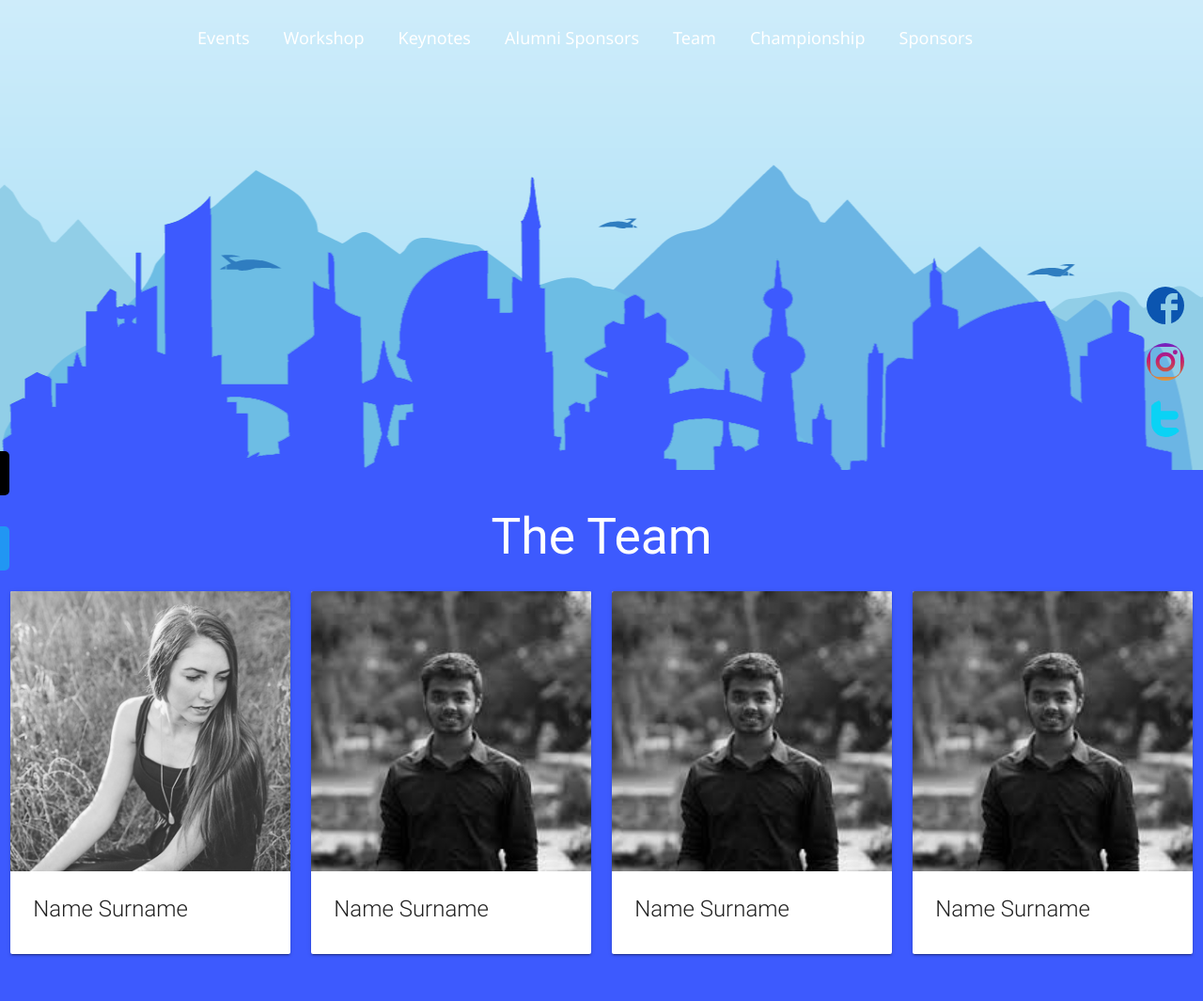
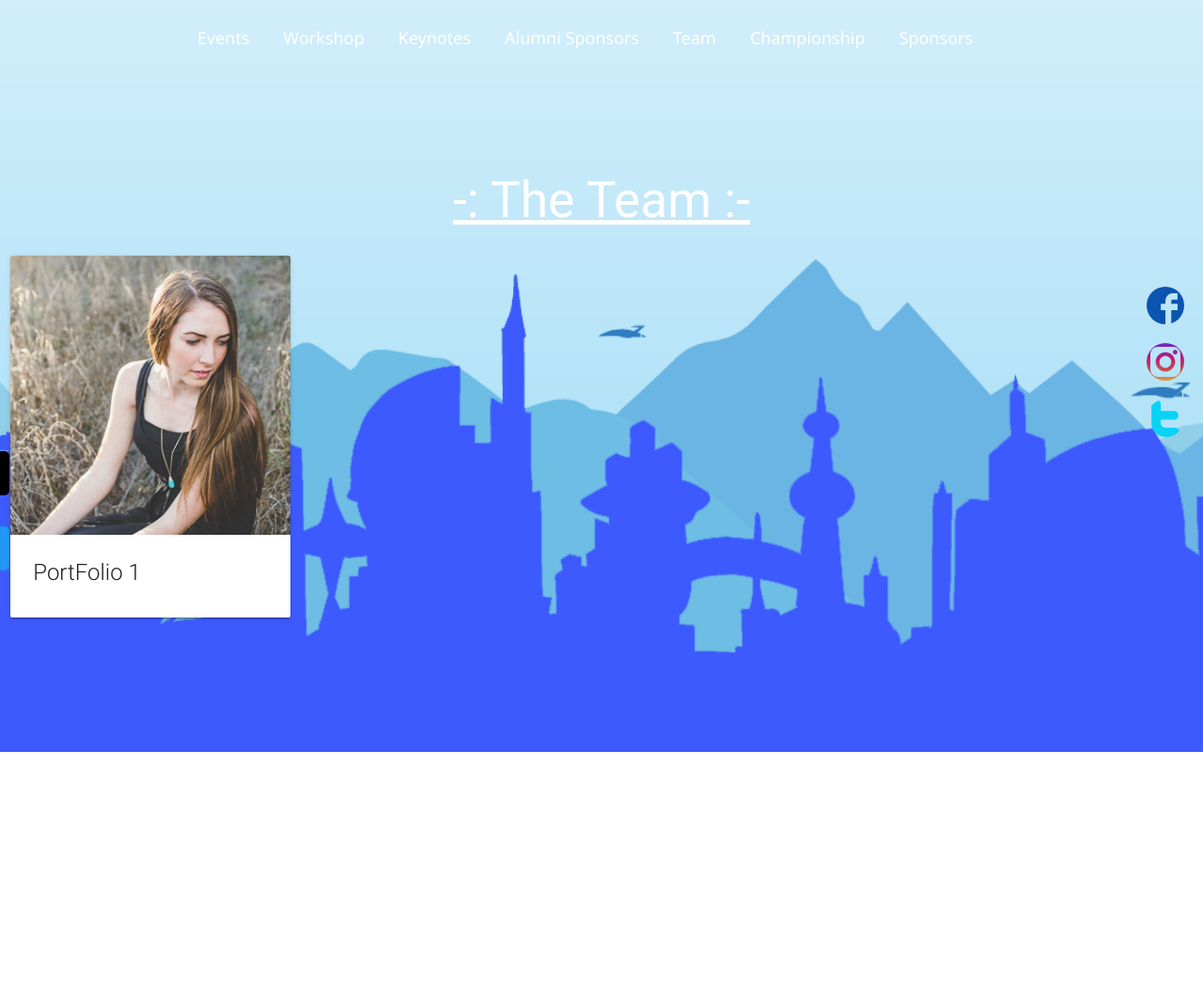
Before and after one commit to Ashutosh-01/ashutosh-01.github.io, a plain HTML site: page team-final/index.html in a window 1280 px wide. Shown: the whole page at 94% size. After the commit the page ends 800 px from the top, so only its background shows below. Drawn offline with nearby package versions, Linux system fonts and the light colour scheme; a web font is replaced by a local one.

Commit message:
Small Update

```diff
--- a/team-final/index.html
+++ b/team-final/index.html
@@ -16,12 +16,12 @@
 	-webkit-transition: .3s ease-in-out;
 	transition: .3s ease-in-out;
 	}
-	.figure:hover img {
+	<!--/*.figure:hover img {
 		-webkit-filter: grayscale(0);
 		filter: grayscale(0);
-	}
+	}*/-->
 	.section {
-	background-color : #17355b;
+	background-color:#00ffffff;
 	}
 	*.unselectable {
 	   -moz-user-select: -moz-none;
@@ -38,6 +38,11 @@
 	html, body {
 		max-width: 100%;
 		overflow-x: hidden;
+		background: url('assets/team_back_day.png') no-repeat center center fixed;
+		-webkit-background-size: cover;
+		-moz-background-size: cover;
+		-o-background-size: cover;
+		background-size: cover;
 	}
 	</style>
     </head>
@@ -56,8 +61,10 @@
 	    $('.card').hover(
 		function() {
 		    $(this).find('> .card-content > .activator').click();
+		    $(this).find('> .card-image').addClass('figure');
 		}, function() {
 		    $(this).find('> .card-reveal > .card-title').click();
+		    $(this).find('> .card-image').removeClass('figure');
 		}
 	    );
 	});
@@ -65,14 +72,11 @@
 	var date = new Date();
 	var hours = date.getHours();
 	if(6<=hours && hours<=18)
-	{	$('#parallax_back').attr('src','assets/team_back_day.png');
-		$('#team').css("background-color","#3d5afe");
+	{
 	}
 	});
       </script>
-      <div class="parallax-container unselectable" unselectable="on">
-	<div class="parallax"><img id="parallax_back" src="assets/team_back_night.png" onclick="return false"></div>
-     </div>
+      <br/><br/><br/><br/><br/><br/><br/>
      <!-- Couple Of Things Inherited From Main MindSpark'17 page -->
      <div id="mySidenav" class="sidenav">
   <a href="#" id="about" onclick="openNavAbout()">About Us</a>
@@ -192,23 +196,20 @@
 </script>
 <!-- My Things Start from below :p -->
 
-     <div class="section white-text" id="team">
-	     <h2 style="text-align: center;">The Team</h2>
+	     <h2 style="text-align: center;" class="white-text"><u>-: The Team :-</u></h2>
 	     <div class="row">
-		<div class="col s12 m3 ">
+		<div class="col s12 m6 l3">
 			<div class="card">
 				<div class="card-image activator">
-				<div class="figure" id="image1">
-				<img src="assets/example.jpg" class="image">
-				</div>
+				<img src="assets/example.jpg" class="image" id="profile1">
 				</div>
 				<div class="card-reveal">
 				<span class="card-title grey-text text-darken-4"
 				      onclick="$('#image1').addClass('figure');">
-				Name Surname <i class="material-icons right">close</i></span>
+				PortFolio 1 <i class="material-icons right">close</i></span>
 				<p class="black-text"><b>Details :</b></p>
 				<ul class="black-text">
-				<li>Portfolio : </li>
+				<li>Name : </li>
 				<li>Contact No. :</li>
 				<li>Email :</li>
 				</ul>
@@ -216,74 +217,14 @@
 				<div class="card-content">
 				      <span class="card-title activator grey-text text-darken-4"
 					    onclick="$('#image1').removeClass('figure');">
-					    Name Surname<!--i class="material-icons right">more_vert</i--></span>
+					    PortFolio 1</span>
 				</div>
 			</div>
 		</div>
-		<div class="col s12 m3 ">
-			<div class="card">
-				<div class="card-image activator">
-				<div class="figure">
-				<img src="assets/1.jpg" class="image">
-				</div>
-				</div>
-				<div class="card-reveal">
-				<span class="card-title grey-text text-darken-4">Name Surname <i class="material-icons right">close</i></span>
-				<p class="black-text"><b>Details :</b></p>
-				<ul class="black-text">
-				<li>Portfolio : </li>
-				<li>Contact No. :</li>
-				<li>Email :</li>
-				</ul>
-				</div>
-				<div class="card-content">
-				      <span class="card-title activator grey-text text-darken-4">Name Surname<!--i class="material-icons right">more_vert</i--></span>
-				</div>
-			</div>
-		</div>
-		<div class="col s12 m3 ">
-			<div class="card">
-				<div class="card-image activator">
-				<div class="figure">
-				<img src="assets/1.jpg" class="image">
-				</div>
-				</div>
-				<div class="card-reveal">
-				<span class="card-title grey-text text-darken-4">Name Surname <i class="material-icons right">close</i></span>
-				<p class="black-text"><b>Details :</b></p>
-				<ul class="black-text">
-				<li>Portfolio : </li>
-				<li>Contact No. :</li>
-				<li>Email :</li>
-				</ul>
-				</div>
-				<div class="card-content">
-				      <span class="card-title activator grey-text text-darken-4">Name Surname<!--i class="material-icons right">more_vert</i--></span>
-				</div>
-			</div>
-		</div>
-		<div class="col s12 m3 ">
-			<div class="card">
-				<div class="card-image activator">
-				<div class="figure">
-				<img src="assets/1.jpg" class="image">
-				</div>
-				</div>
-				<div class="card-reveal">
-				<span class="card-title grey-text text-darken-4">Name Surname <i class="material-icons right">close</i></span>
-				<p class="black-text"><b>Details :</b></p>
-				<ul class="black-text">
-				<li>Portfolio : </li>
-				<li>Contact No. :</li>
-				<li>Email :</li>
-				</ul>
-				</div>
-				<div class="card-content">
-				      <span class="card-title activator grey-text text-darken-4">Name Surname<!--i class="material-icons right">more_vert</i--></span>
-				</div>
-			</div>
-		</div>
+
+
+
 	      </div>
-     </div>
+
     </body>
  </html>
```
